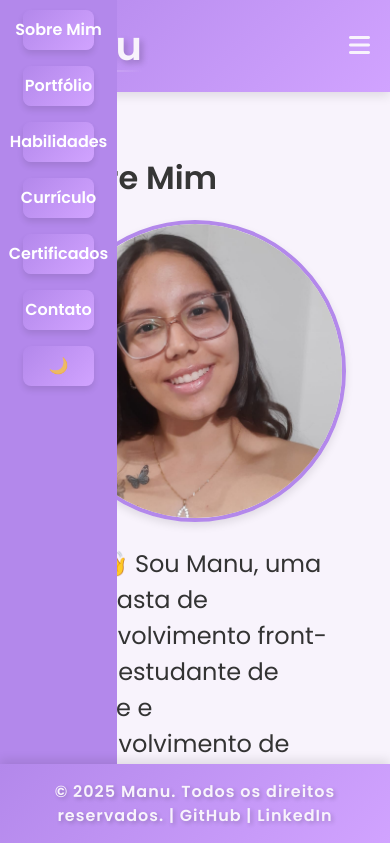
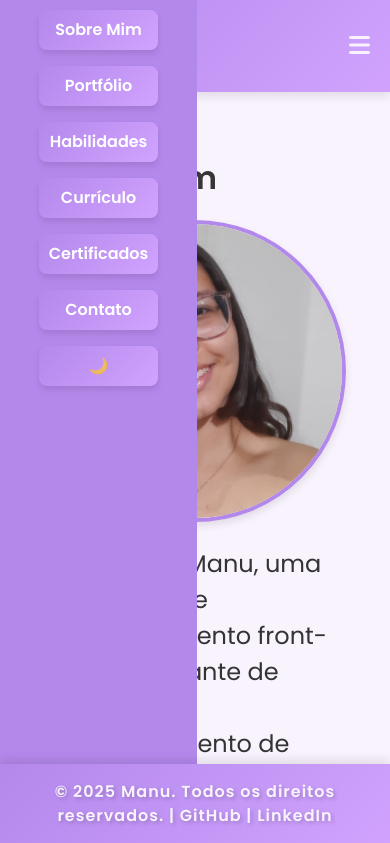
Before and after one commit to Ma2903/Ma2903.github.io, a plain HTML site: page index.html in a window 390 px wide. Both pictures are taken after a click on the element 359 px from the left and 46 px from the top of the page. Shown: the top 843 px of the page. Drawn offline with nearby package versions, Linux system fonts and the light colour scheme; no server answers.

Commit message:
Leves updates!

```diff
--- a/styles.css
+++ b/styles.css
@@ -507,7 +507,7 @@ form .button {
         display: block;
         top: 0;
         left: 0;
-        width: 30%;
+        width: calc(30% + 80px);
         height: 100vh;
         background: var(--primary-color);
         position: absolute;
```
Also changed, not shown: index.html (+0 -20 lines).
